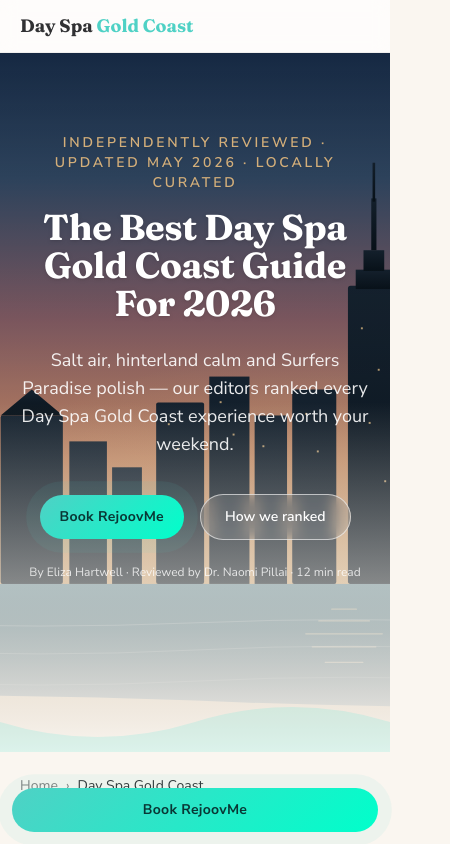
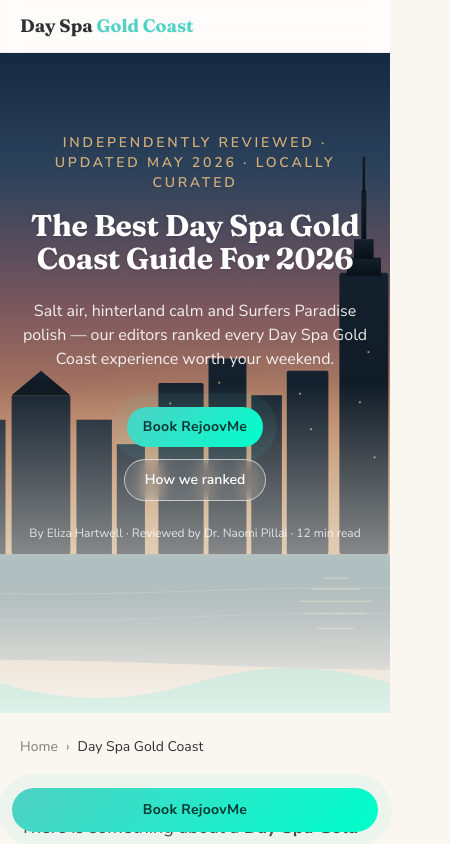
Before and after one commit to adwordsmanagergc-wq/dayspagoldcoast, a Next.js app: page /day-spa-gold-coast in a window 390 px wide. Shown: the top 844 px of the page, 450 px wide, since content can reach past the window. Built offline with nearby package versions, Linux system fonts and the light colour scheme.

Commit message:
Fix mobile horizontal overflow; stack hero CTAs and shrink H1 on small screens

```diff
--- a/app/globals.css
+++ b/app/globals.css
@@ -14,6 +14,11 @@
 html {
   scroll-behavior: smooth;
   text-rendering: optimizeLegibility;
+}
+
+html, body {
+  overflow-x: hidden;
+  max-width: 100%;
 }
 
 body {
--- a/components/Hero.tsx
+++ b/components/Hero.tsx
@@ -19,23 +19,23 @@ export function Hero({ readingMins }: { readingMins: number }) {
         <p className="mb-4 text-sm font-semibold uppercase tracking-[0.2em] text-rejoov-gold drop-shadow-sm">
           Independently reviewed · {SITE.lastUpdatedHuman} · Locally curated
         </p>
-        <h1 className="mx-auto max-w-4xl font-display text-4xl font-bold leading-[1.05] text-white drop-shadow md:text-6xl">
+        <h1 className="mx-auto max-w-4xl font-display text-3xl font-bold leading-[1.1] text-white drop-shadow sm:text-4xl md:text-6xl">
           The Best Day Spa Gold Coast Guide For 2026
         </h1>
-        <p className="mx-auto mt-6 max-w-2xl text-lg text-white/90 md:text-xl">
+        <p className="mx-auto mt-6 max-w-2xl text-base text-white/90 sm:text-lg md:text-xl">
           Salt air, hinterland calm and Surfers Paradise polish — our editors ranked every Day Spa Gold Coast experience worth your weekend.
         </p>
-        <div className="mt-9 flex flex-wrap items-center justify-center gap-4">
+        <div className="mt-9 flex flex-col items-center justify-center gap-3 sm:flex-row sm:flex-wrap sm:gap-4">
           <a
             href="#day-spa-of-the-month"
-            className="rejoov-pill animate-pulseRing !px-5 !py-3 !text-sm md:!px-7 md:!py-4 md:!text-base"
+            className="rejoov-pill animate-pulseRing !px-4 !py-2.5 !text-sm md:!px-7 md:!py-4 md:!text-base"
           >
             <span className="md:hidden">Book RejoovMe</span>
             <span className="hidden md:inline">Book the Day Spa of the Month — RejoovMe</span>
           </a>
           <a
             href="#methodology"
-            className="rounded-full border border-white/60 bg-white/10 px-6 py-3 text-sm font-semibold text-white backdrop-blur hover:bg-white/20"
+            className="rounded-full border border-white/60 bg-white/10 px-5 py-2.5 text-sm font-semibold text-white backdrop-blur hover:bg-white/20 md:px-6 md:py-3"
           >
             How we ranked
           </a>
```
